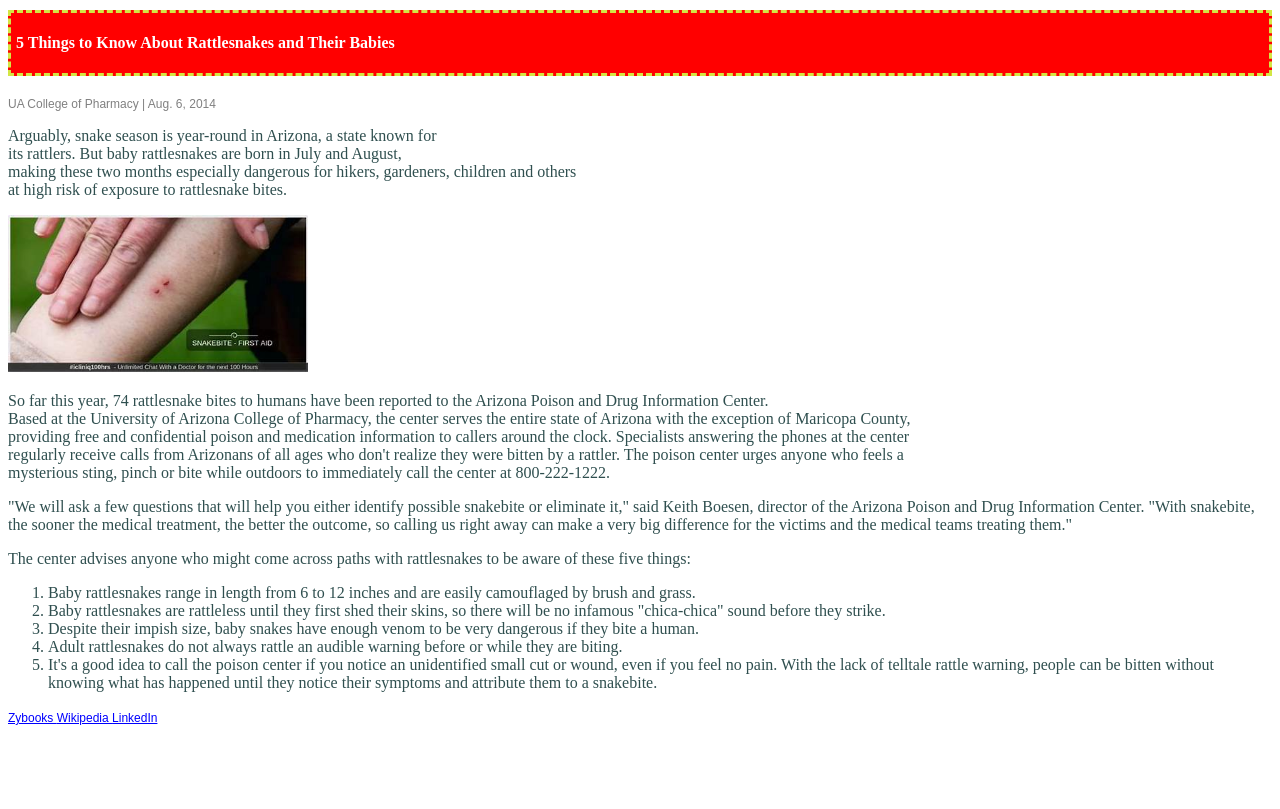
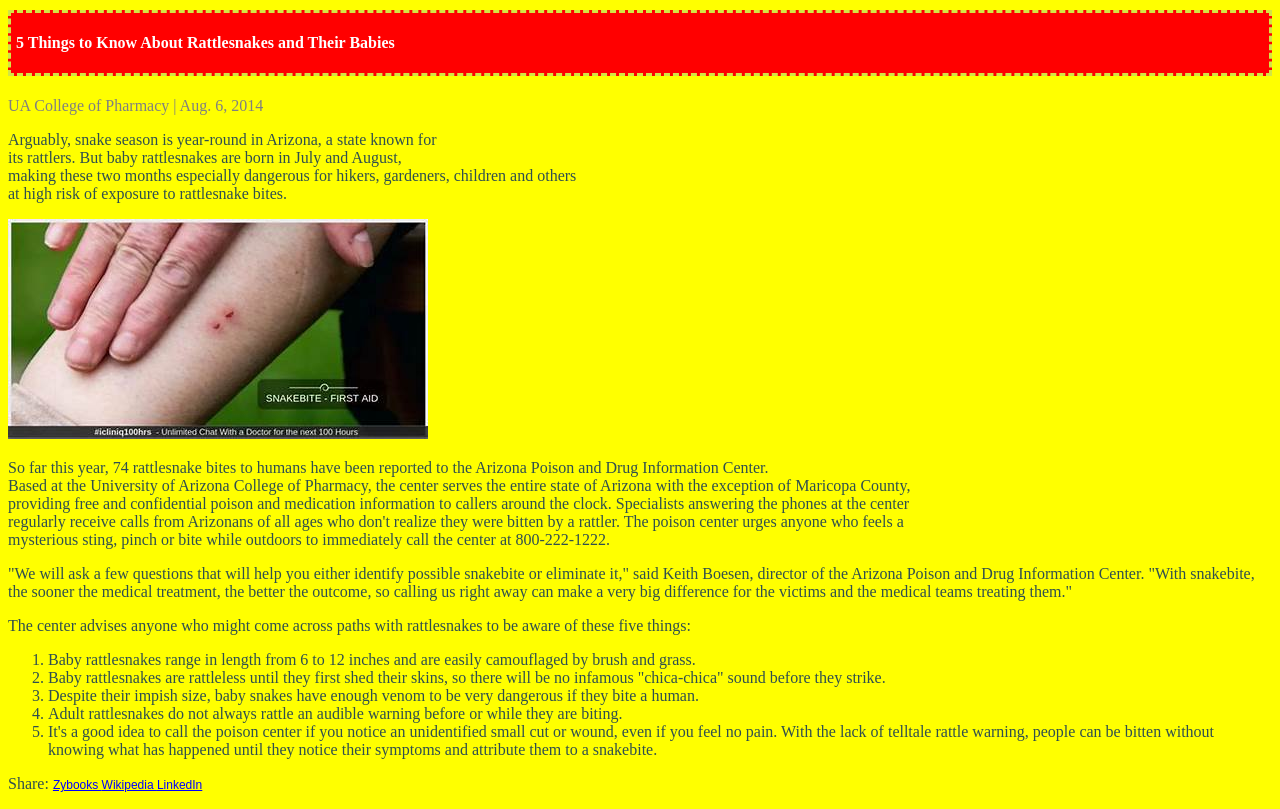
Before and after one commit to kobybarlow/05.03-Lab-Basic-CSS, a website: page index.html in a window 1280 px wide. Shown: the part 192-1001 px from the top of the page. Before the commit the page ends 934 px from the top, so only its background shows below. Drawn offline with Linux system fonts and the light colour scheme; files that its build step writes are made by us from their sources.

Commit message:
Lab Activity Completed

```diff
--- a/index.html
+++ b/index.html
@@ -6,20 +6,20 @@
   <title>5 Things to Know About Rattlesnakes and Their Babies</title>
   <meta name="description" content="">
   <meta name="viewport" content="width=device-width, initial-scale=1">
-  <link rel="stylesheet" href="style.css">
+  <link rel="stylesheet" href="dist/style.css">
 </head>
 
 <body>
 
 
-  <img src="dist/Arizona.jpg" alt = "University logo">
+  <img src="dist/Arizona.jpg" alt = "University logo" class="width-img">
 
   <h1><p style=" background-color: Red; color: white;">5 Things to Know About Rattlesnakes and Their Babies</p></h1>
 
 
 
 
-  <p id="author-name-and-date">
+  <p id="author-name-and-date" style="color: grey;">
     UA College of Pharmacy | Aug. 6, 2014
   </p>
 
@@ -61,9 +61,13 @@
     </li>
   </ol>
 
+
+  <p>
+    Share:
   <a href="https://www.zybooks.com/" target="_blank"> Zybooks </a>
   <a href="https://www.wikipedia.org/" target="_blank"> Wikipedia </a>
   <a href="https://www.linkedin.com/" target="_blank"> LinkedIn </a></p>
+  </p>
 
 </body>
 
```
Also changed, not shown: dist/style.css.
